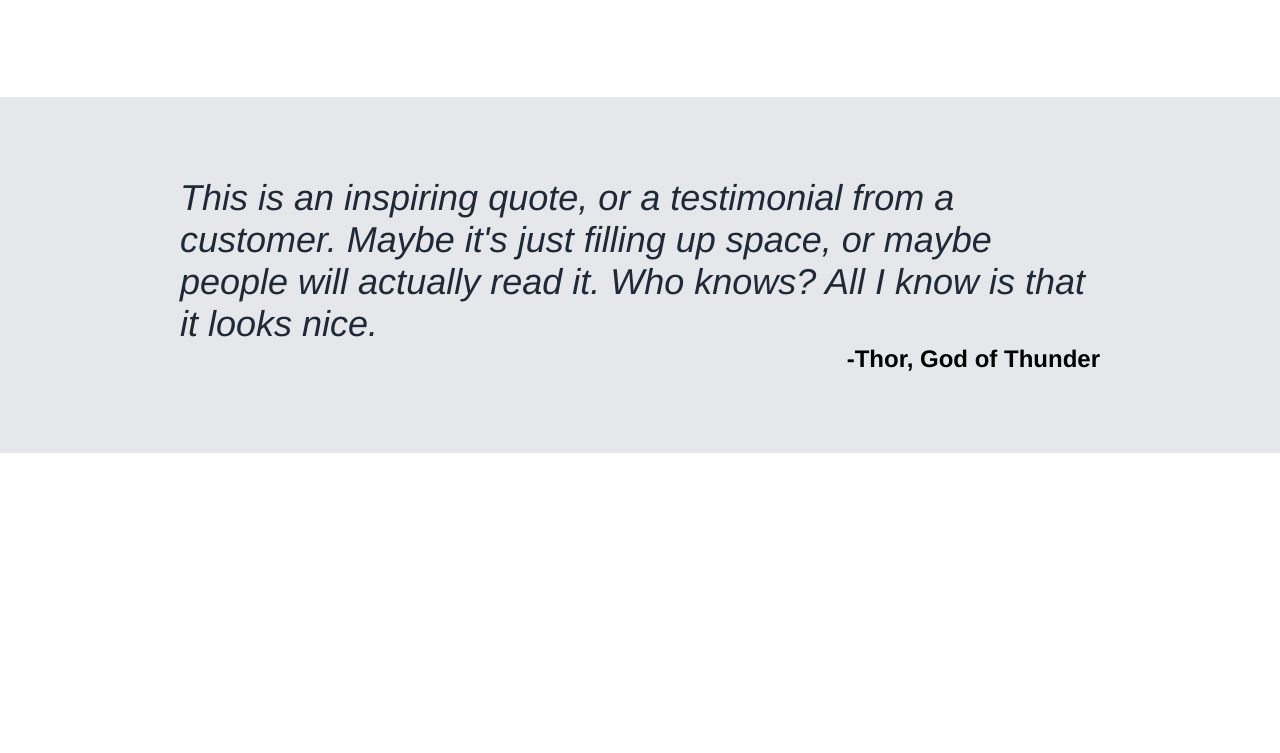
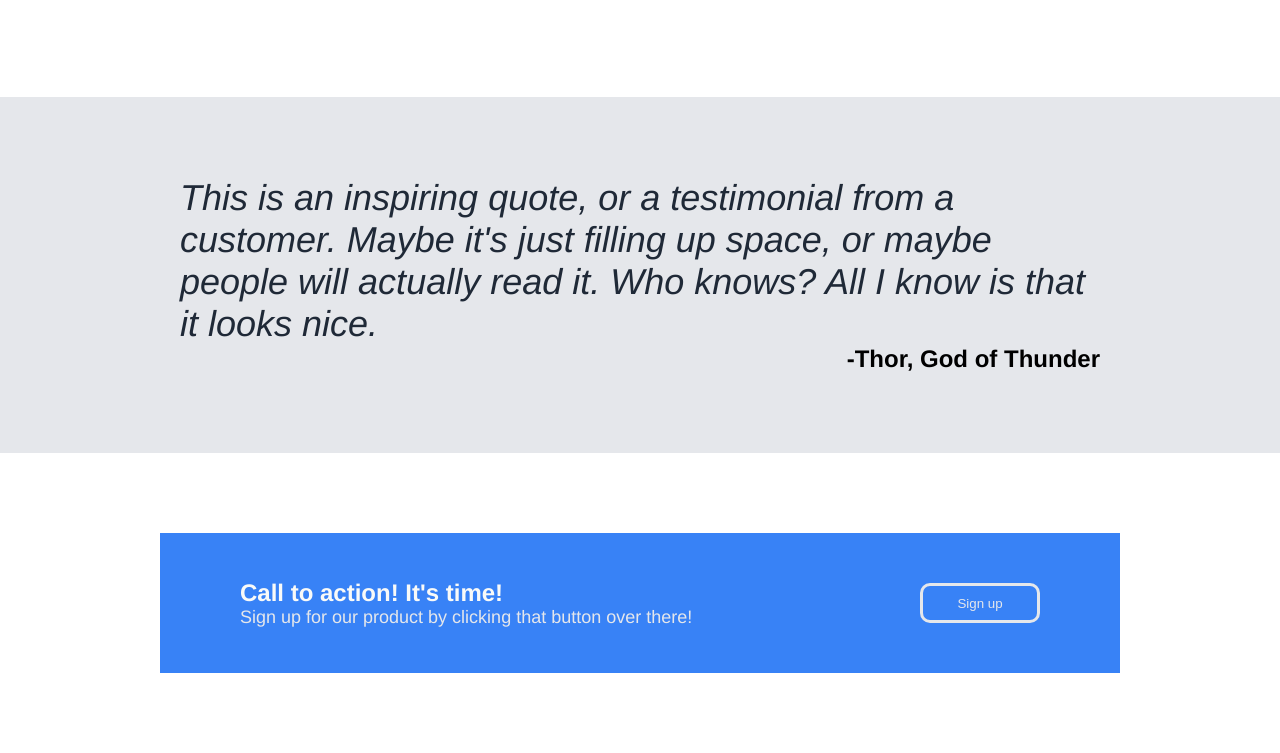
Before and after one commit to fuota/my-first-landing-page, a plain HTML site: page index.html in a window 1280 px wide. Shown: the part 766-1519 px from the top of the page. Before the commit the page ends 1219 px from the top, so only its background shows below. Drawn offline with Linux system fonts and the light colour scheme.

Commit message:
Set html and style for fourth container

```diff
--- a/index.html
+++ b/index.html
@@ -53,6 +53,15 @@
             will actually read it. Who knows? All I know is that it looks nice.</div>
         <div class="author">-Thor, God of Thunder</div>
     </div>
+    <div class="fourth">
+        <div class="rectangle">
+            <div class="left-fourth">
+                <div class="logo-text four">Call to action! It's time!</div>
+                <div class="secondary-text four">Sign up for our product by clicking that button over there!</div>
+            </div>
+            <button class="button-fourth">Sign up</button>
+        </div>
+    </div>
 
 </body>
 </html>
--- a/style.css
+++ b/style.css
@@ -130,3 +130,37 @@ button {
     font-weight: bold;
     font-size: 24px;
 }
+
+.fourth {
+    display: flex;
+    justify-content: center;
+    align-items: center;
+    padding: 80px 100px;
+}
+
+.rectangle {
+    width: 800px;
+    height: 100px;
+    background-color: #3882F6;
+    display: flex;
+    padding: 20px 80px;
+    align-items: center;
+    justify-content: space-between;
+}
+.left-fourth{
+    display: flex;
+    flex-direction: column;
+    justify-content: center;
+}
+
+
+.button-fourth {
+    border: solid;
+    border-radius: 10px;
+    border-color: #E5E7EB;
+    color: #E5E7EB;
+    background-color: #3882F6;
+    width: 120px;
+    height: 40px;
+    margin: 0;
+}
```
